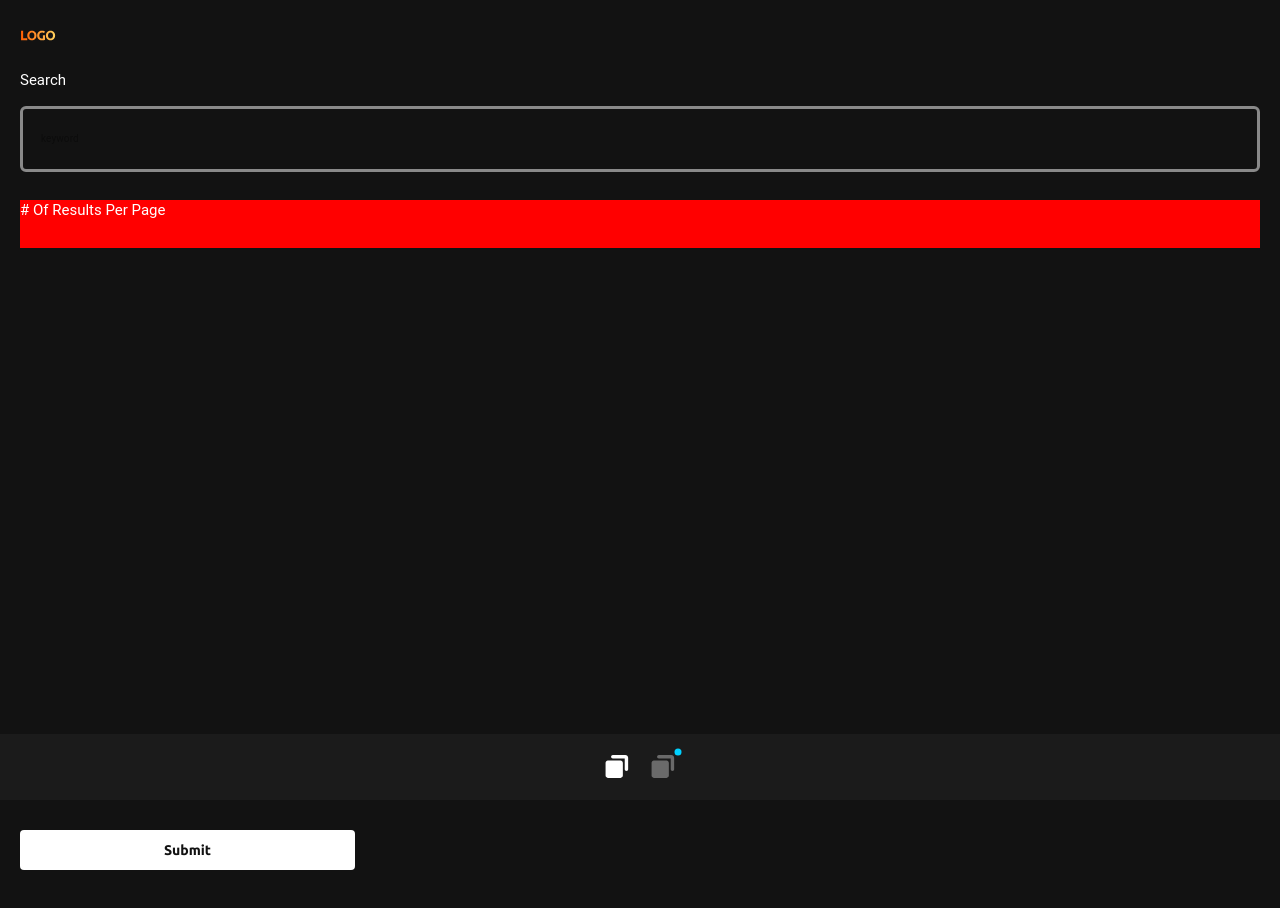
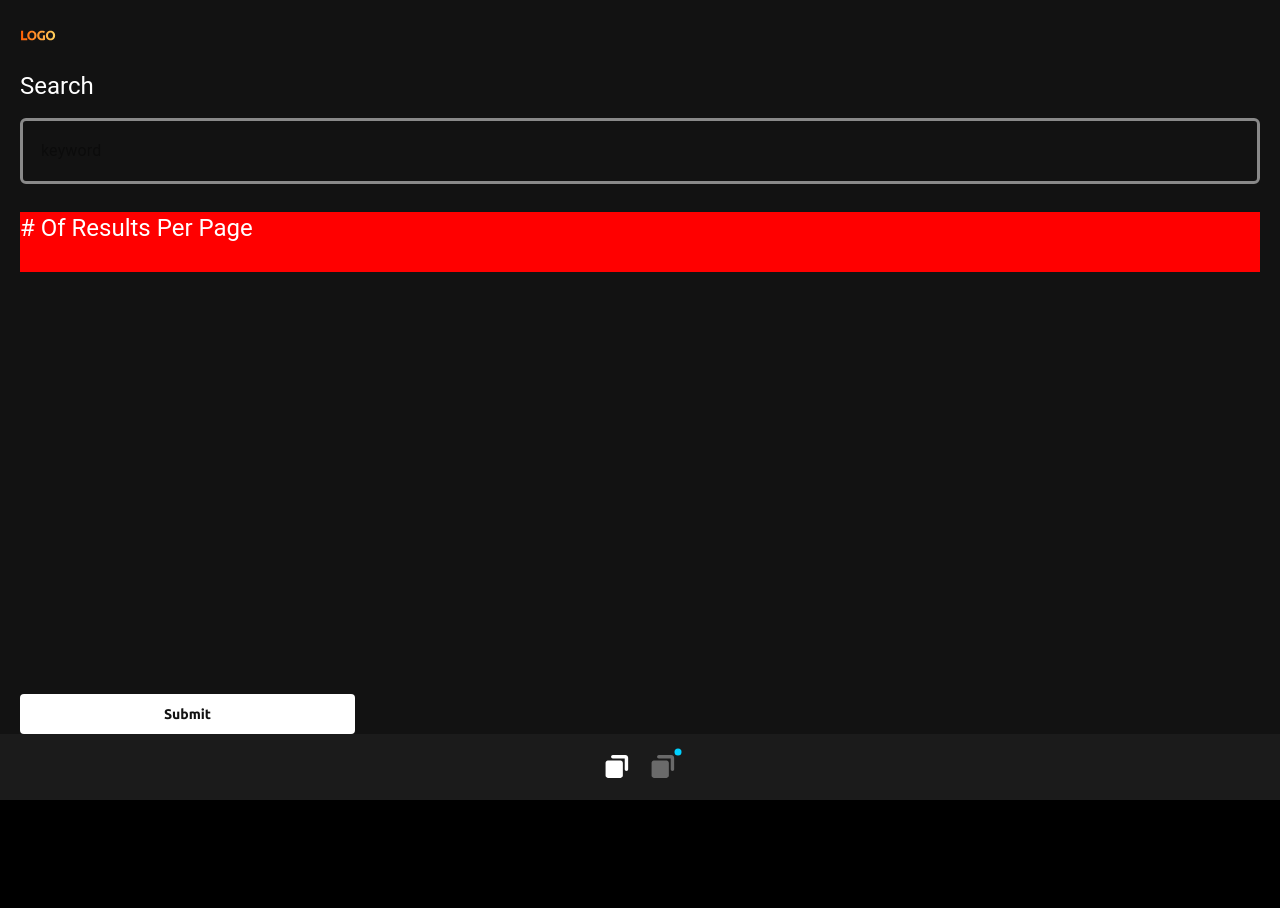
Before and after one commit to ravenwijaya/react-ts, a React app: page / in a window 1280 px wide. Shown: the top 908 px of the page. After the commit the page ends 800 px from the top, so only its background shows below. Built offline with nearby package versions, Linux system fonts and the light colour scheme; no server answers.

Commit message:
fix layout

```diff
--- a/src/components/Layout/styled.components.ts
+++ b/src/components/Layout/styled.components.ts
@@ -4,16 +4,14 @@ import media from '../../utils/media'
 
 export const MainContainer = styled(Box)`
   display: flex;
-  flex: 1;
   flex-direction: row;
+  height:100%;
   background-color: ${({ theme }) => theme.customColors.black1};
 `
 
 export const FlexContainer = styled(Box)`
   display: flex;
   flex: 1;
-  max-width: 100%;
-  height: 100vh;
   flex-direction: column;
   overflow-y: auto;
   padding-top: 70px;
--- a/src/index.css
+++ b/src/index.css
@@ -1,18 +1,10 @@
-html {
+html,
+body {
+  margin: 0px;
   height: 100%;
-  font-size: 10px;
-}
-
-body {
-  background-color: rgb(245, 247, 249);
-  display: flex;
-  overflow: hidden;
-  font-size: 1.6rem;
-  margin: 0;
+  background-color: black;
 }
 
 #root {
-  display: flex;
-  flex-direction: row;
-  width: 100%;
+  height: 100%;
 }
--- a/src/pages/Tags/styled.components.ts
+++ b/src/pages/Tags/styled.components.ts
@@ -7,7 +7,7 @@ export const BaseContainer = styled(Box)`
   display: flex;
   flex: 1;
   flex-direction: column;
-  padding: 20px 26px 90px 25px;
+  padding: 20px 26px 0px 25px;
   ${media.xlarge`
     padding:80px 257px;
   `}
```
